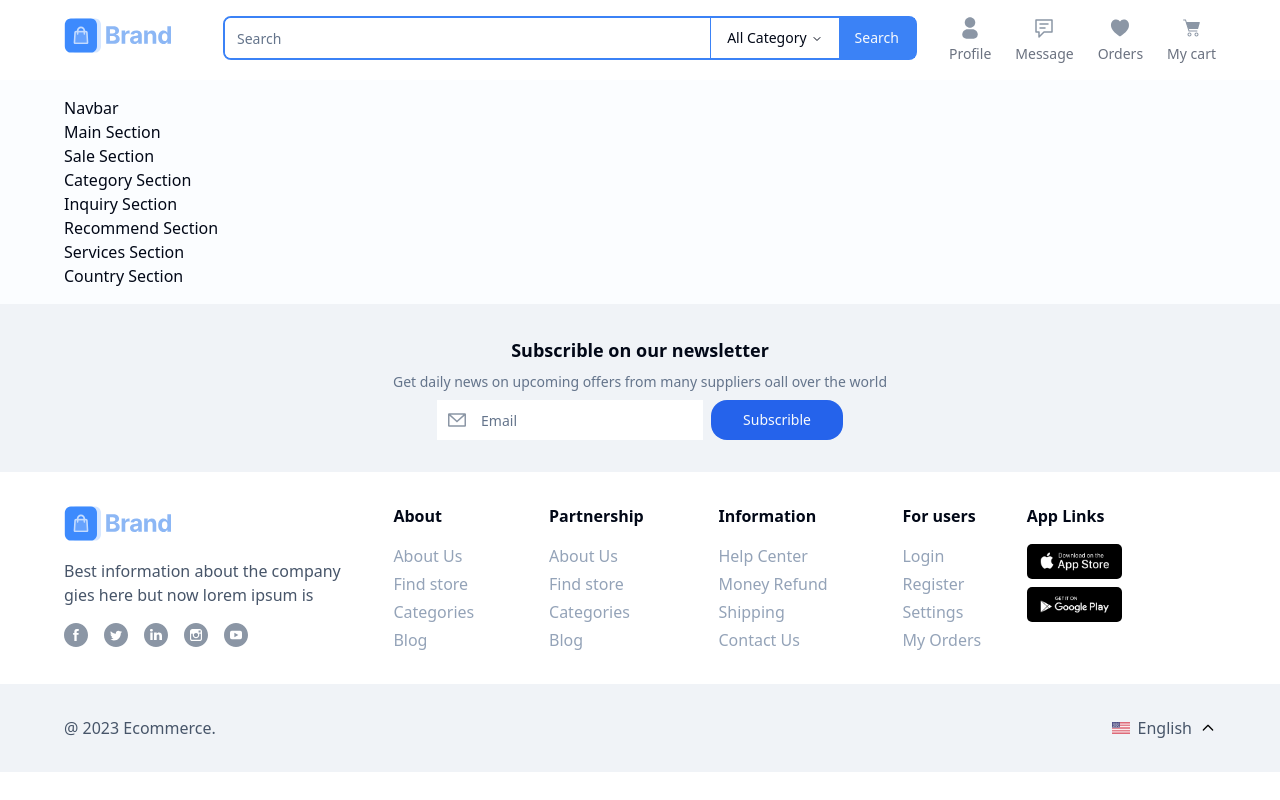
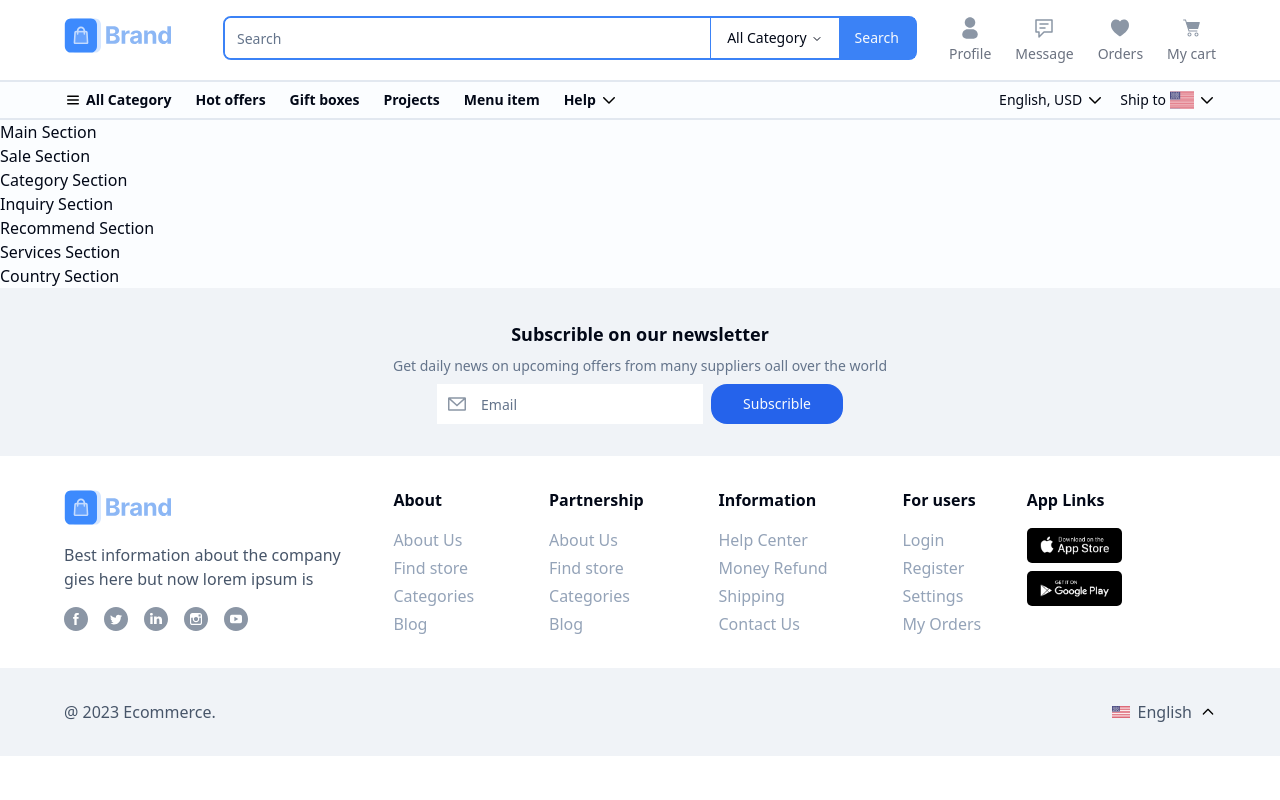
Before and after one commit to QuyetTV1991/ecommerce-store, a Next.js app: page / in a window 1280 px wide. Built offline with nearby package versions, Linux system fonts and the light colour scheme.

Commit message:
Filterbar UI

```diff
--- a/app/(root)/page.tsx
+++ b/app/(root)/page.tsx
@@ -1,10 +1,10 @@
 import Image from "next/image";
-import Navbar from "../components/shared/Navbar";
+import FilterBar from "../components/shared/FilterBar";
 
 export default function Home() {
   return (
-    <section className="container mx-auto p-4 lg:px-16">
-      <Navbar />
+    <section className="">
+      <FilterBar />
       <section>Main Section</section>
       <section>Sale Section</section>
       <section>Category Section</section>
--- /dev/null
+++ b/app/components/shared/FilterBar.tsx
@@ -0,0 +1,70 @@
+import { Filters } from "@/constant";
+import Image from "next/image";
+import React from "react";
+
+const FilterBar = () => {
+  return (
+    <div className="container mx-auto px-4 lg:px-16 border-y-2 py-2 flex items-center justify-between">
+      <div className="flex flex-row gap-6">
+        {Filters.map((filter, index) => (
+          <div
+            key={index}
+            className="flex flex-row gap-1 cursor-pointer hover:text-slate-600 group"
+          >
+            {filter.value === "all-category" ? (
+              <>
+                <Image
+                  src={"/assets/icons/menu-hambuger.svg"}
+                  alt="hambuger"
+                  width={18}
+                  height={18}
+                />
+                <span className="text-sm font-semibold">{filter.label}</span>
+              </>
+            ) : filter.value === "help" ? (
+              <>
+                <span className="text-sm font-semibold">{filter.label}</span>
+                <Image
+                  src={"/assets/icons/down-chevron.svg"}
+                  alt="down arrow"
+                  width={18}
+                  height={18}
+                />
+              </>
+            ) : (
+              <span className="text-sm font-semibold">{filter.label}</span>
+            )}
+          </div>
+        ))}
+      </div>
+      <div className="flex gap-4">
+        <div className="flex gap-1 text-sm font-sans">
+          English, USD
+          <Image
+            src={"/assets/icons/down-chevron.svg"}
+            alt="down arrow"
+            width={18}
+            height={18}
+          />
+        </div>
+        <div className="flex gap-1 text-sm font-sans">
+          Ship to
+          <Image
+            src={"/assets/icons/US@2x.svg"}
+            alt="country"
+            width={24}
+            height={24}
+          />
+          <Image
+            src={"/assets/icons/down-chevron.svg"}
+            alt="down arrow"
+            width={18}
+            height={18}
+          />
+        </div>
+      </div>
+    </div>
+  );
+};
+
+export default FilterBar;
--- a/app/components/shared/Navbar.tsx
+++ /dev/null
@@ -1,7 +0,0 @@
-import React from "react";
-
-const Navbar = () => {
-  return <div>Navbar</div>;
-};
-
-export default Navbar;
--- a/constant/index.ts
+++ b/constant/index.ts
@@ -135,3 +135,30 @@ export const FooterLinks = [
         ]
     },
 ]
+
+export const Filters = [
+    {
+        label: "All Category",
+        value: 'all-category',
+    },
+    {
+        label: "Hot offers",
+        value: 'hot-offers',
+    },
+    {
+        label: "Gift boxes",
+        value: 'gift-boxes',
+    },
+    {
+        label: "Projects",
+        value: 'projects',
+    },
+    {
+        label: "Menu item",
+        value: 'menu-item',
+    },
+    {
+        label: "Help",
+        value: 'help',
+    },
+]
```
Also changed, not shown: public/assets/icons/down-chevron.svg (added), public/assets/icons/menu-hambuger.svg (added).
